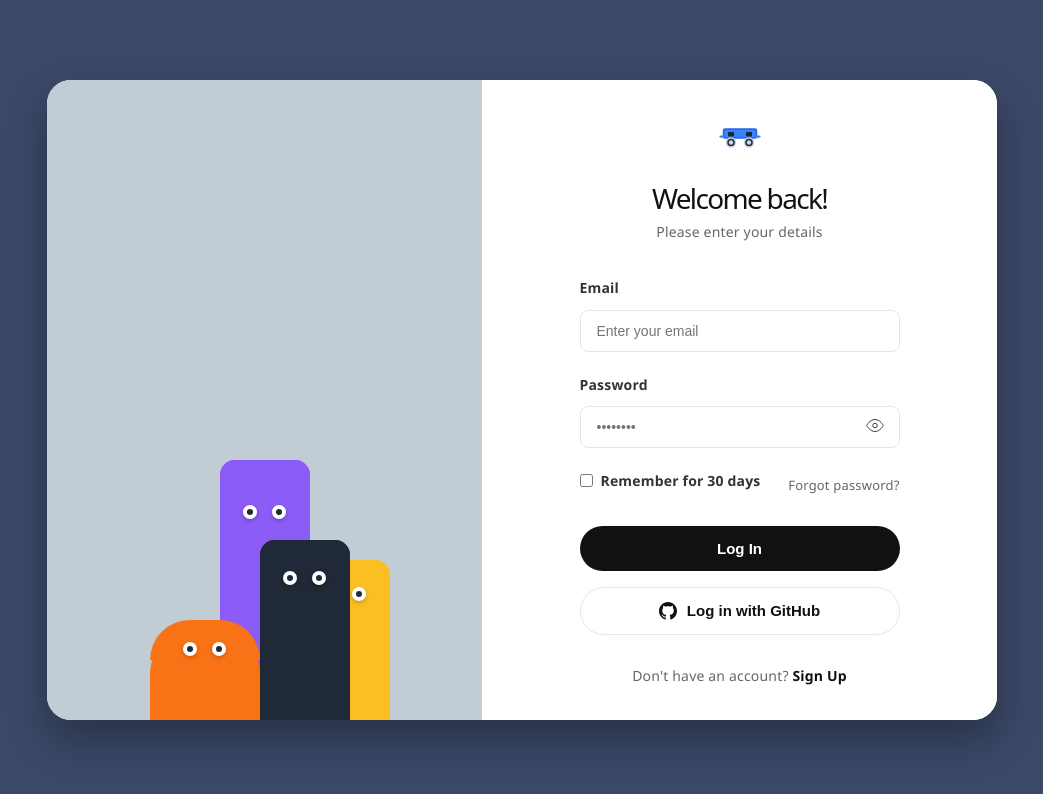
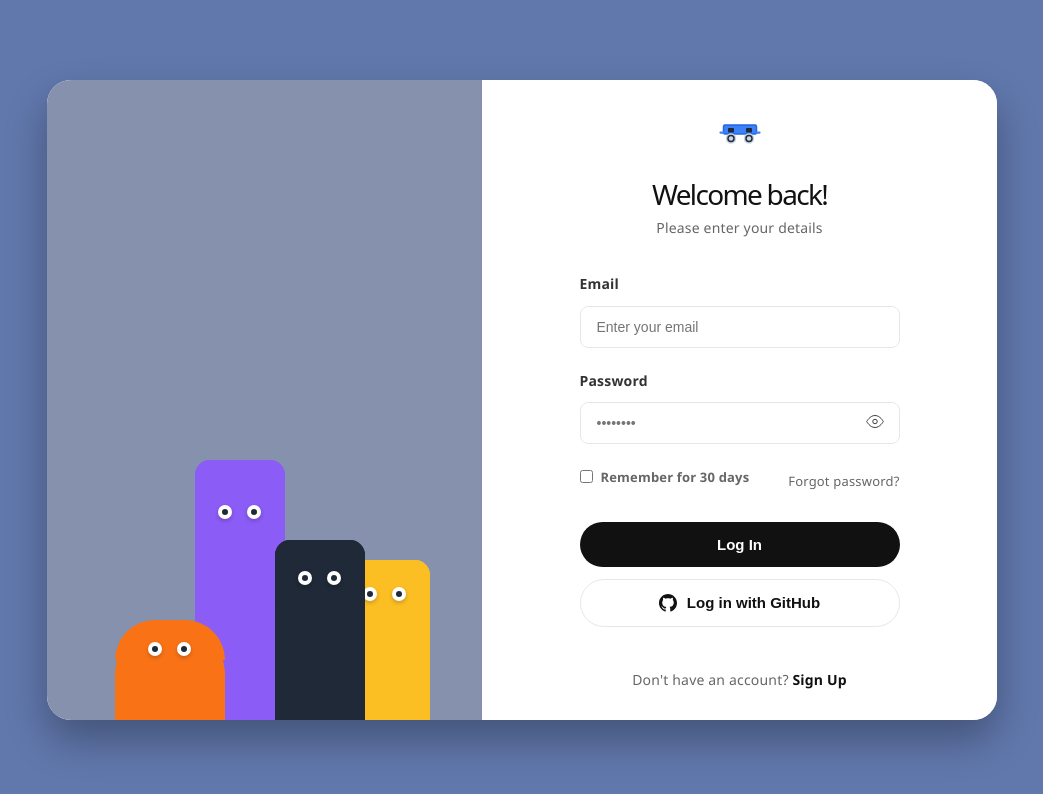
Before and after one commit to CoderDongHuang/city-battery-panel-2024, a Vue app: page /login in a window 1280 px wide. Shown: the top 794 px of the page, without its empty margins (118-1161 px from the left). Built offline with nearby package versions, Linux system fonts and the light colour scheme.

Commit message:
界面入场动画和交互效果

```diff
--- a/src/views/Login.vue
+++ b/src/views/Login.vue
@@ -4,7 +4,7 @@
       <!-- 左侧视觉区域（柱子群）- 黑色背景 -->
       <div class="visual-side">
         <!-- 紫色柱子（背景） -->
-        <div class="character purple" :class="{ 'peeking': focusState === 'email' }">
+        <div class="character purple animate-in" :class="{ 'peeking': focusState === 'email' }" style="animation-delay: 0.1s;">
           <div class="pillar-foot"></div>
           <div class="pillar-body">
             <div class="pillar-neck"></div>
@@ -17,7 +17,7 @@
           </div>
         </div>
         <!-- 黑色柱子（中间） -->
-        <div class="character black" :class="{ 'peeking': focusState === 'email' }">
+        <div class="character black animate-in" :class="{ 'peeking': focusState === 'email' }" style="animation-delay: 0.2s;">
           <div class="pillar-foot"></div>
           <div class="pillar-body">
             <div class="pillar-neck"></div>
@@ -30,7 +30,7 @@
           </div>
         </div>
         <!-- 黄色柱子（背景右侧） -->
-        <div class="character yellow" :class="{ 'peeking': focusState === 'email' }">
+        <div class="character yellow animate-in" :class="{ 'peeking': focusState === 'email' }" style="animation-delay: 0.3s;">
           <div class="pillar-foot"></div>
           <div class="pillar-body">
             <div class="pillar-neck"></div>
@@ -43,7 +43,7 @@
           </div>
         </div>
         <!-- 橙色半圆（最前面） -->
-        <div class="character orange" :class="{ 'peeking': focusState === 'email' }">
+        <div class="character orange animate-in" :class="{ 'peeking': focusState === 'email' }" style="animation-delay: 0.4s;">
           <div class="pillar-foot"></div>
           <div class="pillar-body orange-body">
             <div class="pillar-neck orange-neck"></div>
@@ -61,7 +61,7 @@
       <div class="form-side">
         <div class="form-wrapper">
           <!-- 小车 Logo -->
-          <div class="car-logo">
+          <div class="car-logo animate-from-top">
             <svg width="48" height="48" viewBox="0 0 64 64" fill="none" xmlns="http://www.w3.org/2000/svg">
               <path d="M52 36H12C10.9 36 10 35.1 10 34V26C10 24.9 10.9 24 12 24H52C53.1 24 54 24.9 54 26V34C54 35.1 53.1 36 52 36Z" fill="#3b82f6" stroke="#2563eb" stroke-width="2"/>
               <rect x="16" y="28" width="8" height="6" fill="#1e293b" rx="1"/>
@@ -74,12 +74,12 @@
               <path d="M10 34L6 34" stroke="#3b82f6" stroke-width="3" stroke-linecap="round"/>
             </svg>
           </div>
-          <div class="header-text">
+          <div class="header-text animate-from-top" style="animation-delay: 0.2s;">
             <h1>Welcome back!</h1>
             <p>Please enter your details</p>
           </div>
 
-          <form @submit.prevent="handleLogin">
+          <form @submit.prevent="handleLogin" class="animate-from-left" style="animation-delay: 0.3s;">
             <div class="input-group">
               <label for="email">Email</label>
               <input
@@ -118,19 +118,19 @@
               </div>
             </div>
 
-            <div class="options">
-              <label style="display:flex; align-items:center; cursor:pointer;">
-                <input type="checkbox" v-model="rememberMe" style="width:auto; margin-right:8px;"> Remember for 30 days
+            <div class="options animate-from-right" style="animation-delay: 0.4s;">
+              <label class="remember-label">
+                <input type="checkbox" v-model="rememberMe"> Remember for 30 days
               </label>
-              <a href="#">Forgot password?</a>
+              <a href="#" class="forgot-link">Forgot password?</a>
             </div>
 
-            <button type="submit" class="btn btn-primary" :disabled="loading">
+            <button type="submit" class="btn btn-primary animate-from-bottom" style="animation-delay: 0.5s;" :disabled="loading">
               <span v-if="loading" class="spinner"></span>
               <span v-else>Log In</span>
             </button>
 
-            <button type="button" class="btn btn-secondary">
+            <button type="button" class="btn btn-secondary animate-from-bottom" style="animation-delay: 0.6s;">
               <svg width="18" height="18" viewBox="0 0 24 24" fill="currentColor">
                 <path d="M12 0c-6.626 0-12 5.373-12 12 0 5.302 3.438 9.8 8.207 11.387.599.111.793-.261.793-.577v-2.234c-3.338.726-4.033-1.416-4.033-1.416-.546-1.387-1.333-1.756-1.333-1.756-1.089-.745.083-.729.083-.729 1.205.084 1.839 1.237 1.839 1.237 1.07 1.834 2.807 1.304 3.492.997.107-.775.418-1.305.762-1.604-2.665-.305-5.467-1.334-5.467-5.931 0-1.311.469-2.381 1.236-3.221-.124-.303-.535-1.524.117-3.176 0 0 1.008-.322 3.301 1.23.957-.266 1.983-.399 3.003-.404 1.02.005 2.047.138 3.006.404 2.291-1.552 3.297-1.23 3.297-1.23.653 1.653.242 2.874.118 3.176.77.84 1.235 1.911 1.235 3.221 0 4.609-2.807 5.624-5.479 5.921.43.372.823 1.102.823 2.222v3.293c0 .319.192.694.801.576 4.765-1.589 8.199-6.086 8.199-11.386 0-6.627-5.373-12-12-12z"/>
               </svg>
@@ -138,7 +138,7 @@
             </button>
           </form>
 
-          <div class="signup-link">
+          <div class="signup-link animate-from-bottom" style="animation-delay: 0.7s;">
             Don't have an account? <a href="#">Sign Up</a>
           </div>
 
@@ -245,7 +245,7 @@ const handleLogin = async () => {
 }
 
 .login-container {
-  background-color: #3b4867;
+  background-color: #6178ad;
   display: flex;
   justify-content: center;
   align-items: center;
@@ -263,10 +263,107 @@ const handleLogin = async () => {
   overflow: hidden;
 }
 
+/* 入场动画 - 使用包裹元素 */
+.animate-in {
+  position: absolute;
+  bottom: 0;
+  opacity: 0;
+  animation: slideInFromBottom 0.8s cubic-bezier(0.34, 1.56, 0.64, 1) forwards;
+}
+
+.animate-from-top {
+  opacity: 0;
+  animation: slideInFromTop 0.8s cubic-bezier(0.34, 1.56, 0.64, 1) forwards;
+}
+
+.animate-from-left {
+  opacity: 0;
+  animation: slideInFromLeft 0.8s cubic-bezier(0.34, 1.56, 0.64, 1) forwards;
+}
+
+.animate-from-right {
+  opacity: 0;
+  animation: slideInFromRight 0.8s cubic-bezier(0.34, 1.56, 0.64, 1) forwards;
+}
+
+.animate-from-bottom {
+  opacity: 0;
+  animation: slideInFromBottom 0.8s cubic-bezier(0.34, 1.56, 0.64, 1) forwards;
+}
+
+@keyframes slideInFromTop {
+  from {
+    opacity: 0;
+    transform: translateY(-80px);
+  }
+  to {
+    opacity: 1;
+    transform: translateY(0);
+  }
+}
+
+@keyframes slideInFromLeft {
+  from {
+    opacity: 0;
+    transform: translateX(-80px);
+  }
+  to {
+    opacity: 1;
+    transform: translateX(0);
+  }
+}
+
+@keyframes slideInFromRight {
+  from {
+    opacity: 0;
+    transform: translateX(80px);
+  }
+  to {
+    opacity: 1;
+    transform: translateX(0);
+  }
+}
+
+@keyframes slideInFromBottom {
+  from {
+    opacity: 0;
+    transform: translateY(80px);
+  }
+  to {
+    opacity: 1;
+    transform: translateY(0);
+  }
+}
+
+/* 柱子位置样式 - 不使用 transform */
+.purple {
+  left: 50%;
+  margin-left: -70px;
+  z-index: 1;
+}
+
+.black {
+  left: 50%;
+  margin-left: 10px;
+  z-index: 2;
+}
+
+.yellow {
+  left: 50%;
+  margin-left: 75px;
+  z-index: 1;
+}
+
+.orange {
+  left: 50%;
+  margin-left: -150px;
+  z-index: 10;
+}
+
 /* 左侧浅黑色背景 */
 .visual-side {
   flex: 1;
-  background-color: #c2ccd5 !important;
+  background-color: #8591ad !important;
   position: relative;
   display: flex;
   justify-content: center;
@@ -349,11 +446,6 @@ const handleLogin = async () => {
 .purple .pillar-body {
   height: 260px;
 }
-.purple {
-  left: 50%;
-  transform: translateX(-50%);
-  z-index: 1;
-}
 
 .black .pillar-body,
 .black .pillar-neck,
@@ -363,11 +455,6 @@ const handleLogin = async () => {
 .black .pillar-body {
   height: 180px;
 }
-.black {
-  left: 50%;
-  transform: translateX(-50%) translateX(40px);
-  z-index: 2;
-}
 
 .yellow .pillar-body,
 .yellow .pillar-neck,
@@ -376,11 +463,6 @@ const handleLogin = async () => {
 }
 .yellow .pillar-body {
   height: 160px;
-}
-.yellow {
-  left: 50%;
-  transform: translateX(-50%) translateX(80px);
-  z-index: 1;
 }
 
 /* 橙色半圆特殊处理 */
@@ -402,11 +484,6 @@ const handleLogin = async () => {
 .orange .pillar-neck,
 .orange .pillar-head {
   background-color: #f97316;
-}
-.orange {
-  left: 50%;
-  transform: translateX(-50%) translateX(-60px);
-  z-index: 10;
 }
 
 /* 橙色半圆聚焦时 */
@@ -530,14 +607,34 @@ input:focus {
 .options {
   display: flex;
   justify-content: space-between;
+  align-items: center;
   font-size: 13px;
   margin-bottom: 24px;
-  align-items: center;
 }
 
-.options a {
+.remember-label {
+  display: flex;
+  align-items: center;
+  gap: 8px;
+  cursor: pointer;
+  font-size: 13px;
+  color: #666;
+}
+
+.remember-label input {
+  width: auto;
+  margin: 0;
+  cursor: pointer;
+}
+
+.forgot-link {
   color: #666;
   text-decoration: none;
+  font-size: 13px;
+}
+
+.forgot-link:hover {
+  text-decoration: underline;
 }
 
 .btn {
@@ -553,7 +650,7 @@ input:focus {
 .btn-primary {
   background: #111;
   color: white;
-  margin-bottom: 16px;
+  margin-bottom: 12px;
 }
 
 .btn-primary:hover:not(:disabled) {
@@ -573,6 +670,7 @@ input:focus {
   align-items: center;
   justify-content: center;
   gap: 10px;
+  margin-bottom: 12px;
 }
 
 .btn-secondary:hover {
```
